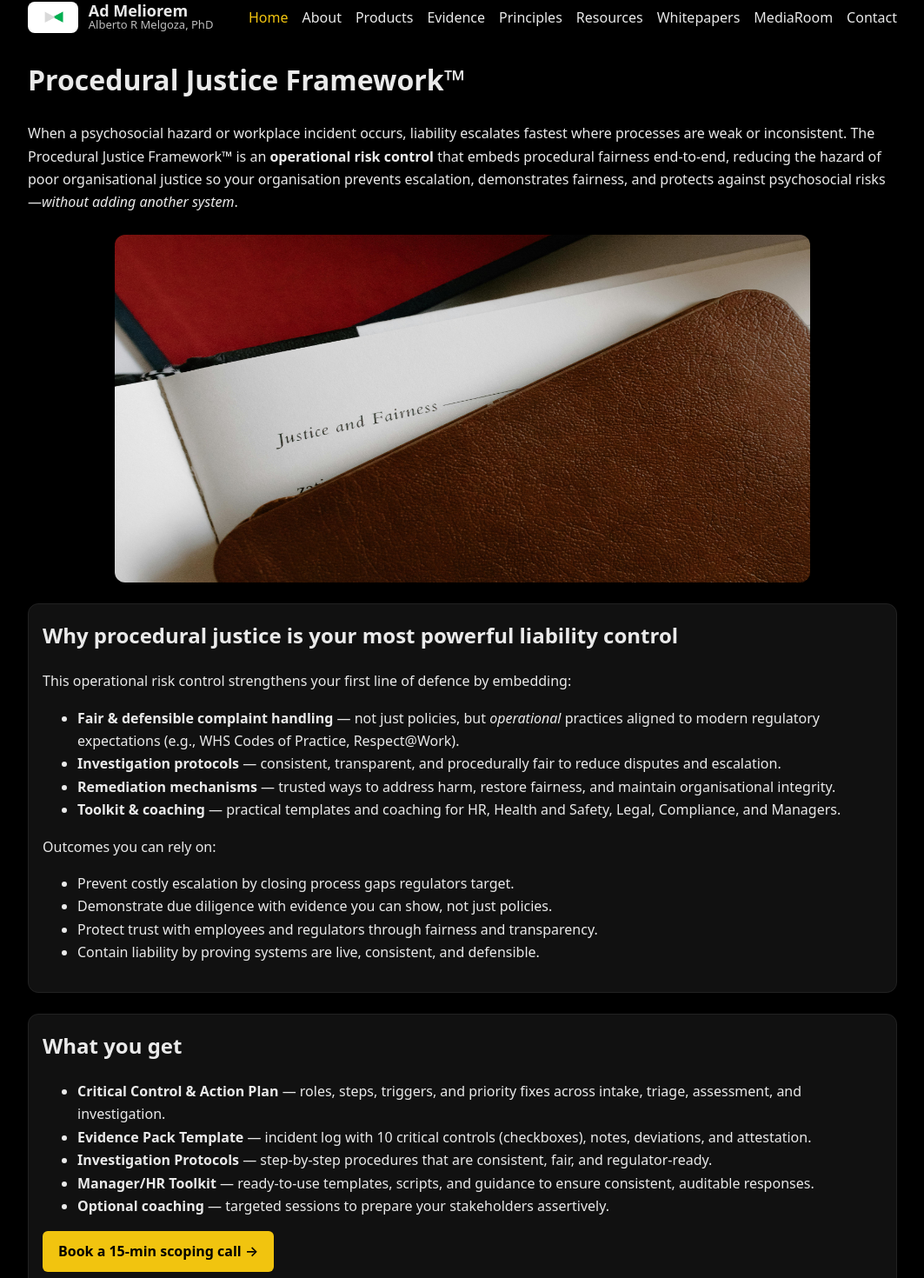
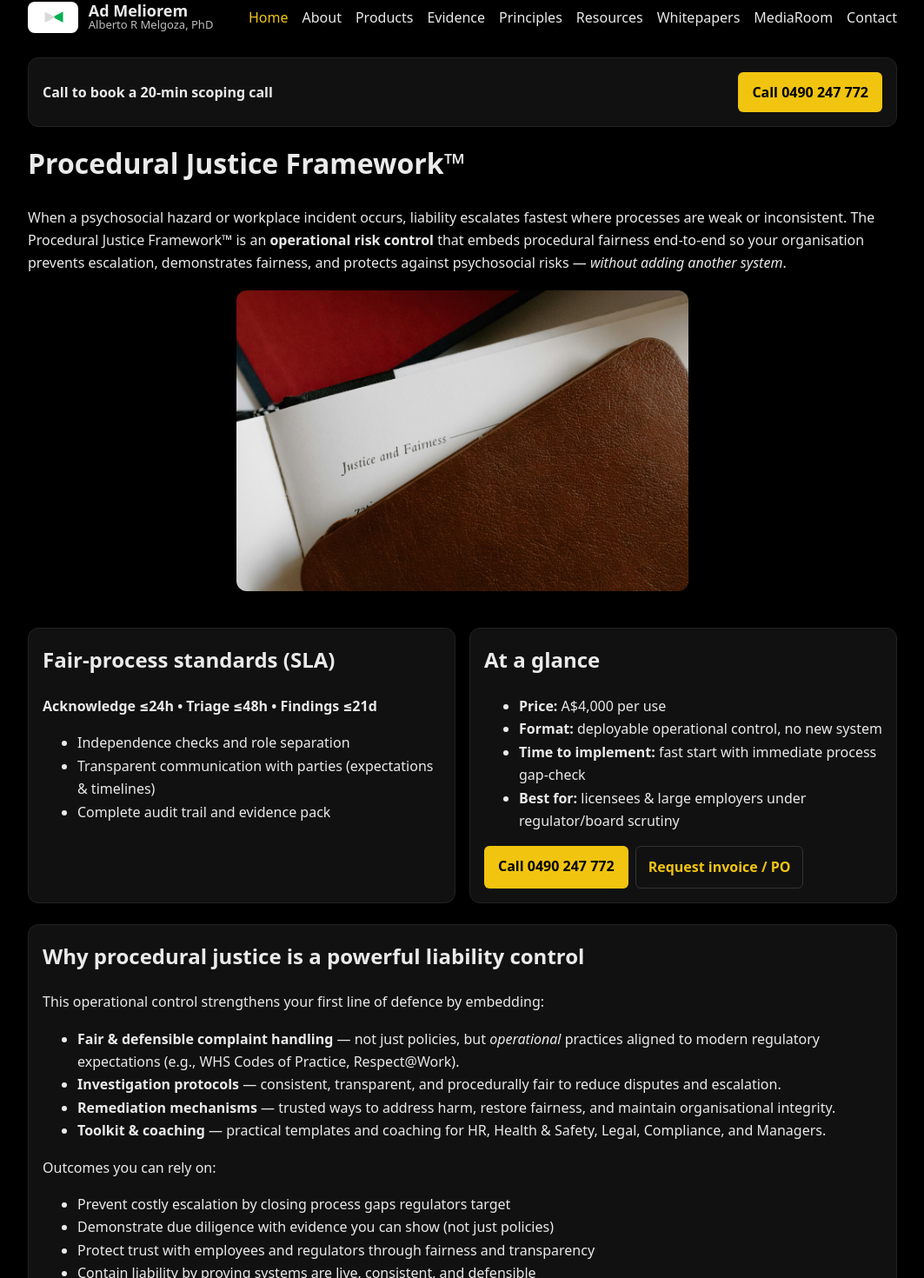
Before and after one commit to AlbertoRMelgoza/AdMeliorem, a Next.js app: page /products/procedural-justice-framework in a window 1280 px wide. Shown: the part 10-1480 px from the top of the page at 87% size, without its empty margins (108-1171 px from the left). Built offline with nearby package versions, Linux system fonts and the light colour scheme.

Commit message:
Update page.tsx

```diff
--- a/app/products/procedural-justice-framework/page.tsx
+++ b/app/products/procedural-justice-framework/page.tsx
@@ -1,43 +1,101 @@
 import Image from "next/image";
+import Link from "next/link";
 import type { CSSProperties } from "react";
 
 export const metadata = {
   title: "Procedural Justice Framework™ — Ad Meliorem",
   description:
-    "A defensible, regulator-ready review that proves your incident processes are fair, consistent, and working in practice—without adding another system.",
+    "A defensible, regulator-ready operational control that proves your incident processes are fair, consistent, and working in practice — without adding another system.",
 };
 
 export default function PJFPage() {
   const wrap: CSSProperties = { maxWidth: 1000, margin: "28px auto", padding: "0 16px", lineHeight: 1.65 };
   const card: CSSProperties = { background: "#111", border: "1px solid #222", borderRadius: 12, padding: 16, marginTop: 24 };
+  const callBtn: CSSProperties = {
+    display: "inline-block",
+    background: "#f1c40f",
+    color: "#000",
+    padding: "10px 16px",
+    borderRadius: 6,
+    fontWeight: 700,
+    textDecoration: "none",
+  };
+  const ghostBtn: CSSProperties = {
+    display: "inline-block",
+    color: "#f1c40f",
+    padding: "10px 14px",
+    border: "1px solid #333",
+    borderRadius: 6,
+    fontWeight: 700,
+    textDecoration: "none",
+  };
 
   return (
     <main style={wrap}>
-      <h1 style={{ marginTop: 0 }}>Procedural Justice Framework™</h1>
+      {/* Phone-first CTA strip */}
+      <section style={{ ...card, display: "flex", alignItems: "center", justifyContent: "space-between", marginTop: 0 }}>
+        <p style={{ margin: 0, fontWeight: 800 }}>Call to book a 20‑min scoping call</p>
+        <a href="tel:+61490247772" style={callBtn} aria-label="Call Alberto on 0490 247 772">
+          Call 0490 247 772
+        </a>
+      </section>
+
+      <h1 style={{ marginTop: 16 }}>Procedural Justice Framework™</h1>
       <p>
-         When a psychosocial hazard or workplace incident occurs, liability escalates fastest where processes are weak or
-         inconsistent. The Procedural Justice Framework™ is an <strong>operational risk control</strong> that embeds procedural
-         fairness end-to-end, reducing the hazard of poor organisational justice so your organisation prevents escalation,
-         demonstrates fairness, and protects against psychosocial risks—<em>without adding another system</em>.
+        When a psychosocial hazard or workplace incident occurs, liability escalates fastest where processes are weak or inconsistent.
+        The Procedural Justice Framework™ is an <strong>operational risk control</strong> that embeds procedural fairness end‑to‑end so your organisation
+        prevents escalation, demonstrates fairness, and protects against psychosocial risks — <em>without adding another system</em>.
       </p>
 
-      {/* Image lives at: AdMeliorem/public/Images/justice.jpg */}
-      <div style={{ display: "flex", justifyContent: "center", margin: "24px 0" }}>
-        <Image
-          src="/Images/justice.jpg"
-          alt="Scales of justice representing fair and defensible processes"
-          width={800}
-          height={400}
-          style={{ borderRadius: 12 }}
-          priority
-        />
+      {/* Smaller hero image */}
+      <div style={{ display: "flex", justifyContent: "center", margin: "18px 0" }}>
+        <div style={{ borderRadius: 12, overflow: "hidden", maxWidth: 520, width: "100%" }}>
+          <Image
+            src="/Images/justice.jpg"
+            alt="Scales of justice symbolising a fair, fast, defensible process"
+            width={560}
+            height={320}
+            sizes="(max-width: 520px) 100vw, 520px"
+            style={{ display: "block", width: "100%", height: "auto" }}
+            priority
+          />
+        </div>
       </div>
+
+      {/* SLA ribbon + At a glance */}
+      <section style={{ display: "grid", gap: 16, gridTemplateColumns: "repeat(auto-fit, minmax(280px, 1fr))" }}>
+        <div style={card}>
+          <h2 style={{ marginTop: 0 }}>Fair‑process standards (SLA)</h2>
+          <p style={{ marginTop: 0, fontWeight: 800 }}>Acknowledge ≤24h • Triage ≤48h • Findings ≤21d</p>
+          <ul style={{ marginTop: 8 }}>
+            <li>Independence checks and role separation</li>
+            <li>Transparent communication with parties (expectations & timelines)</li>
+            <li>Complete audit trail and evidence pack</li>
+          </ul>
+        </div>
+        <div style={card}>
+          <h2 style={{ marginTop: 0 }}>At a glance</h2>
+          <ul>
+            <li><strong>Price:</strong> A$4,000 per use</li>
+            <li><strong>Format:</strong> deployable operational control, no new system</li>
+            <li><strong>Time to implement:</strong> fast start with immediate process gap‑check</li>
+            <li><strong>Best for:</strong> licensees & large employers under regulator/board scrutiny</li>
+          </ul>
+          <div style={{ display: "flex", gap: 8, flexWrap: "wrap" }}>
+            <a href="tel:+61490247772" style={callBtn} aria-label="Call to scope Procedural Justice Framework">
+              Call 0490 247 772
+            </a>
+            <Link href="/contact" style={ghostBtn} aria-label="Request invoice or purchase order">
+              Request invoice / PO
+            </Link>
+          </div>
+        </div>
+      </section>
 
       {/* Why it functions as a critical control */}
       <section style={card}>
-        <h2 style={{ marginTop: 0 }}>Why procedural justice is your most powerful liability control</h2>
-            <p>This operational risk control strengthens your first line of defence by embedding:
-            </p>
+        <h2 style={{ marginTop: 0 }}>Why procedural justice is a powerful liability control</h2>
+        <p>This operational control strengthens your first line of defence by embedding:</p>
         <ul>
           <li>
             <strong>Fair &amp; defensible complaint handling</strong> — not just policies, but <em>operational</em> practices aligned to
@@ -50,16 +108,15 @@ export default function PJFPage() {
             <strong>Remediation mechanisms</strong> — trusted ways to address harm, restore fairness, and maintain organisational integrity.
           </li>
           <li>
-            <strong>Toolkit &amp; coaching</strong> — practical templates and coaching for HR, Health and Safety, Legal, Compliance, and Managers.
+            <strong>Toolkit &amp; coaching</strong> — practical templates and coaching for HR, Health & Safety, Legal, Compliance, and Managers.
           </li>
         </ul>
-
-        <p style={{ marginTop: 16 }}>Outcomes you can rely on:</p>
+        <p style={{ marginTop: 12 }}>Outcomes you can rely on:</p>
         <ul>
-          <li>Prevent costly escalation by closing process gaps regulators target.</li>
-          <li>Demonstrate due diligence with evidence you can show, not just policies.</li>
-          <li>Protect trust with employees and regulators through fairness and transparency.</li>
-          <li>Contain liability by proving systems are live, consistent, and defensible.</li>
+          <li>Prevent costly escalation by closing process gaps regulators target</li>
+          <li>Demonstrate due diligence with evidence you can show (not just policies)</li>
+          <li>Protect trust with employees and regulators through fairness and transparency</li>
+          <li>Contain liability by proving systems are live, consistent, and defensible</li>
         </ul>
       </section>
 
@@ -67,36 +124,26 @@ export default function PJFPage() {
       <section style={card}>
         <h2 style={{ marginTop: 0 }}>What you get</h2>
         <ul>
-          <li><strong>Critical Control &amp; Action Plan</strong> — roles, steps, triggers, and priority fixes across intake, triage, assessment, and investigation.</li>
-          <li><strong>Evidence Pack Template</strong> — incident log with 10 critical controls (checkboxes), notes, deviations, and attestation.</li>
-          <li><strong>Investigation Protocols</strong> — step-by-step procedures that are consistent, fair, and regulator-ready.</li>
-          <li><strong>Manager/HR Toolkit</strong> — ready-to-use templates, scripts, and guidance to ensure consistent, auditable responses.</li>
-          <li><strong>Optional coaching</strong> — targeted sessions to prepare your stakeholders assertively.</li>
+          <li><strong>Critical Control &amp; Action Plan</strong> — roles, steps, triggers, and priority fixes across intake, triage, assessment, and investigation</li>
+          <li><strong>Evidence Pack Template</strong> — incident log with 10 critical controls (checkboxes), notes, deviations, and attestation</li>
+          <li><strong>Investigation Protocols</strong> — step‑by‑step procedures that are consistent, fair, and regulator‑ready</li>
+          <li><strong>Manager/HR Toolkit</strong> — ready‑to‑use templates, scripts, and guidance to ensure consistent, auditable responses</li>
+          <li><strong>Optional coaching</strong> — targeted sessions to prepare stakeholders assertively</li>
         </ul>
-
-        <p style={{ marginTop: 12 }}>
-          <a
-            href="/contact"
-            aria-label="Book a 15-minute scoping call"
-            style={{
-              background: "#f1c40f",
-              color: "#000",
-              padding: "10px 18px",
-              borderRadius: 6,
-              fontWeight: 600,
-              textDecoration: "none",
-              display: "inline-block",
-            }}
-          >
-            Book a 15-min scoping call →
+        <div style={{ display: "flex", gap: 8, flexWrap: "wrap", marginTop: 8 }}>
+          <a href="tel:+61490247772" style={callBtn} aria-label="Call to book a 15 minute scoping call">
+            Call 0490 247 772
           </a>
-        </p>
+          <Link href="/products" style={ghostBtn} aria-label="Back to Products">
+            ← Back to Products
+          </Link>
+        </div>
       </section>
 
-      <p style={{ margin: "0 0 8px 0" }}>
-        <a href="/products" style={{ color: "#f1c40f", textDecoration: "none", fontWeight: 700 }}>
-          ← Back to Products
-        </a>
+      {/* Compliance note */}
+      <p style={{ fontSize: 12, opacity: 0.7, marginTop: 16 }}>
+        No provider can guarantee zero psychological harm. This framework implements regulator‑ready operational controls and
+        evidence‑based methods to reduce risk, shorten duration, and improve defensibility.
       </p>
     </main>
   );
```
